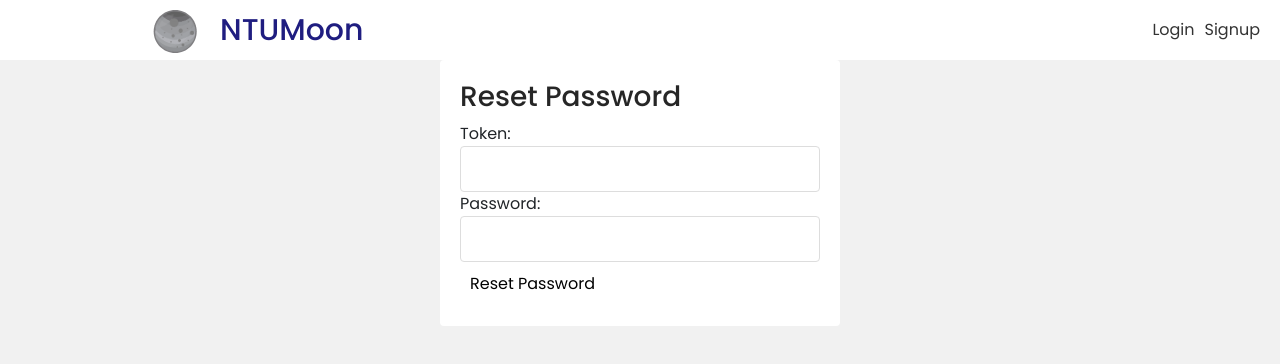
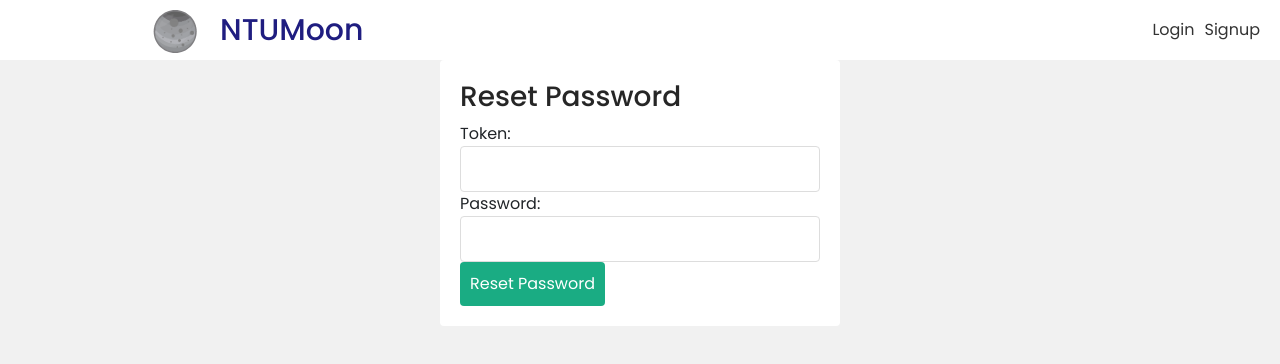
Before and after one commit to yuhaochua/NTUMoon, a React (Create React App) app in the folder frontend/: page /resetPassword in a window 1280 px wide. Shown: the top 364 px of the page. Built offline with nearby package versions, Linux system fonts and the light colour scheme.

Commit message:
Update ResetPassword.js

```diff
--- a/frontend/src/pages/ResetPassword.js
+++ b/frontend/src/pages/ResetPassword.js
@@ -48,7 +48,7 @@ const ResetPassword = () => {
 
             <label>Password:</label>
             <input type="password" onChange={(e) => setPassword(e.target.value)} value={password}/>
-            <button className="resetPassword" disabled={isLoading}>Reset Password</button>
+            <button disabled={isLoading}>Reset Password</button>
 
             {error && <div className="error">{error}</div>}
             {success && <div className="success">{success}</div>}
```
